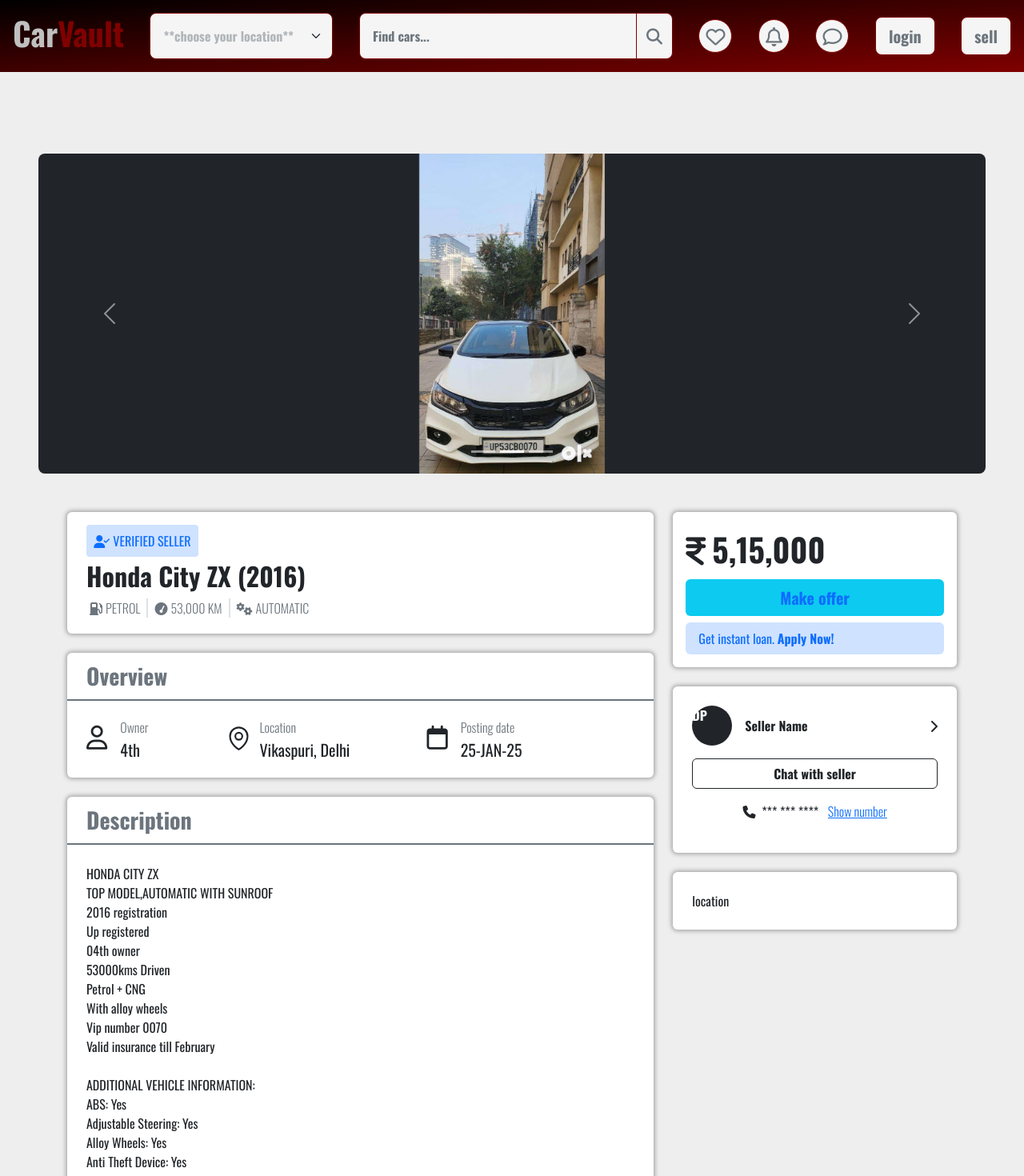
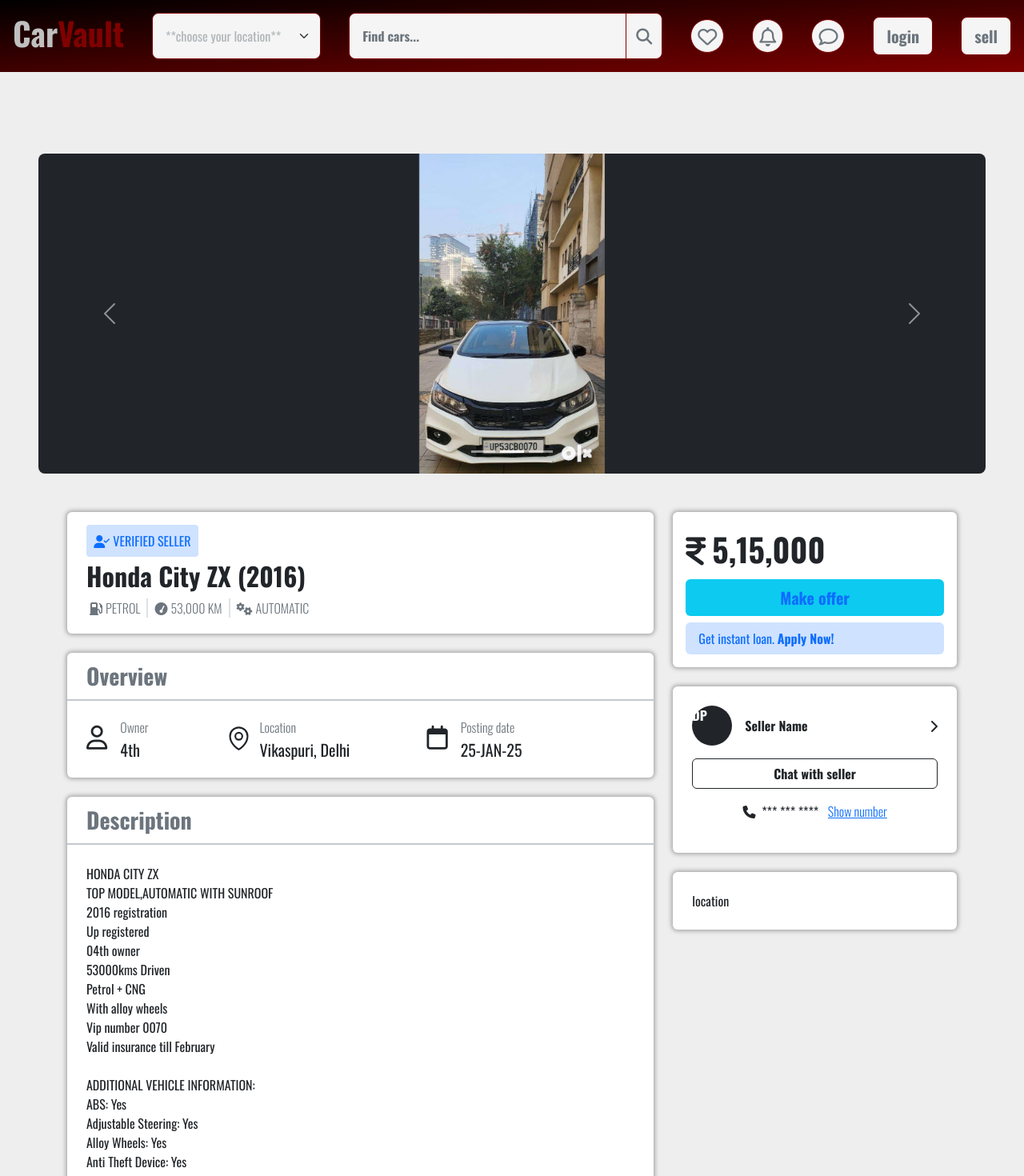
Before and after one commit to amithkv246/crudApp, a React (Vite) app: page /product_details in a window 1280 px wide. Shown: the top 1470 px of the page at 80% size. Built offline with nearby package versions, Linux system fonts and the light colour scheme; a web font is replaced by a local one.

Commit message:
Updated UI.

```diff
--- a/src/components/select.jsx
+++ b/src/components/select.jsx
@@ -5,7 +5,7 @@
     const [selectedValue, setSelectedValue] = useState("default")
     return (
         <>
-            <select onChange={(e) => setSelectedValue(e.target.value)} defaultValue="default" id={id} className='form-select shadow-none ps-3 pe-5 py-3 rounded-3' style={{ color: selectedValue == "default" ? "#6C757D80" : "black", fontWeight: "bold", border: "1px solid #800000", backgroundColor: "#F5F5F5" }}>
+            <select onChange={(e) => setSelectedValue(e.target.value)} defaultValue="default" id={id} className='form-select shadow-none ps-3 pe-5 py-3 rounded-3' style={{ color: selectedValue == "default" ? "#6C757D80" : "black", fontWeight: "normal", border: "1px solid #800000", backgroundColor: "#F5F5F5" }}>
                 <option className='fw-normal' value="default" style={{ color: "#6C757D80" }}>**choose your location**</option>
                 <option className='text-black fw-normal' value="india">India</option>
                 <option className='text-black fw-normal' value="kerala">Kerala</option>
--- a/src/pages/productDetailsPage.jsx
+++ b/src/pages/productDetailsPage.jsx
@@ -21,7 +21,7 @@
                             </div>
                         </div>
                         <div className='d-flex flex-column bg-white rounded-2 ' style={{ boxShadow: "0px 0px 5px 2px #aaa" }}>
-                            <p className="fs-3 text-secondary fw-bold border-bottom border-2 border-secondary px-4 py-2">Overview</p>
+                            <p className="fs-3 text-secondary fw-bold border-bottom border-2 border-secondary-subtle px-4 py-2">Overview</p>
                             <div className='d-flex flex-row justify-content-start ps-4 pb-1 gap-5 fs-5'>
                                 <p className='d-flex flex-row align-items-center gap-3 me-5'>
                                     <i className="fa-regular fa-user fa-xl"></i>
@@ -41,7 +41,7 @@
                             </div>
                         </div>
                         <div className='d-flex flex-column bg-white rounded-2' style={{ boxShadow: "0px 0px 5px 2px #aaa" }}>
-                            <p className="fs-3 text-secondary fw-bold border-bottom border-2 border-secondary px-4 py-2 mb-0">Description</p>
+                            <p className="fs-3 text-secondary fw-bold border-bottom border-2 border-secondary-subtle px-4 py-2 mb-0">Description</p>
                             <p className='p-4'>
                                 HONDA CITY ZX<br />
                                 TOP MODEL,AUTOMATIC WITH SUNROOF<br />
```
